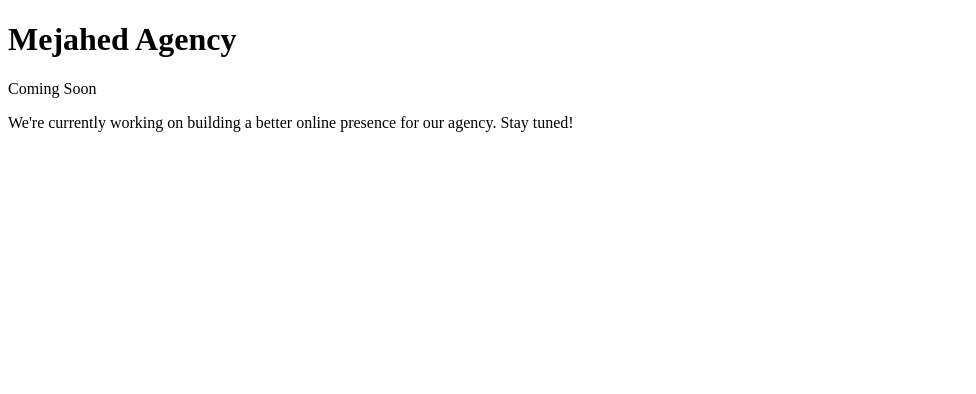
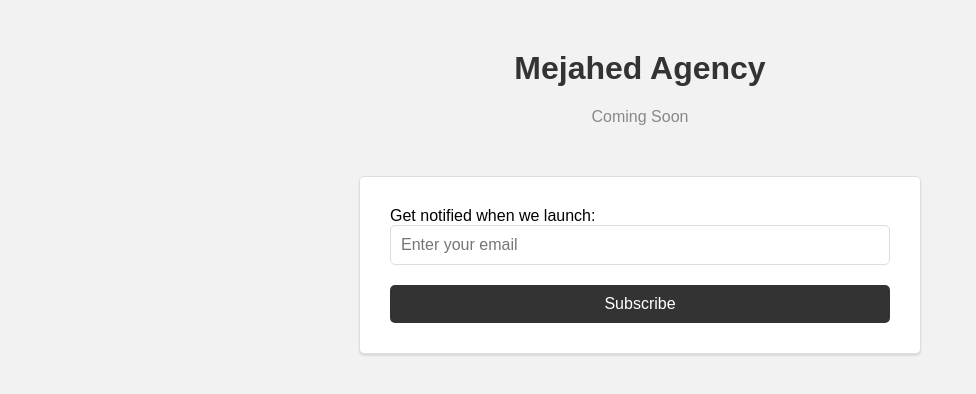
Before and after one commit to MEJAHEDS/mejahed-agency, a plain HTML site: page index.html in a window 1280 px wide. Shown: the whole page, without its empty margins (0-976 px from the left). Drawn offline with Linux system fonts and the light colour scheme.

Commit message:
index.html coming soon

```diff
--- a/index.html
+++ b/index.html
@@ -2,14 +2,74 @@
 <html>
   <head>
     <meta charset="UTF-8">
-    <title>Mejahed Agency - Coming Soon</title>
-    <link rel="stylesheet" type="text/css" href="style.css">
+    <title>Mejahed Agency | Coming Soon</title>
+    <style>
+      /* Add some styles for visual appeal */
+      body {
+        background-color: #f2f2f2;
+        font-family: Arial, sans-serif;
+        text-align: center;
+      }
+
+      h1 {
+        color: #333;
+        margin-top: 50px;
+      }
+
+      p {
+        color: #888;
+        margin-bottom: 50px;
+      }
+
+      /* Style the form */
+      .form-container {
+        background-color: #fff;
+        border: 1px solid #ddd;
+        border-radius: 5px;
+        box-shadow: 0 2px 2px rgba(0, 0, 0, 0.1);
+        display: inline-block;
+        padding: 30px;
+        text-align: left;
+        width: 500px;
+      }
+
+      input[type="email"] {
+        border: 1px solid #ddd;
+        border-radius: 5px;
+        box-sizing: border-box;
+        display: block;
+        font-size: 16px;
+        padding: 10px;
+        width: 100%;
+      }
+
+      input[type="submit"] {
+        background-color: #333;
+        border: none;
+        border-radius: 5px;
+        color: #fff;
+        cursor: pointer;
+        display: block;
+        font-size: 16px;
+        margin-top: 20px;
+        padding: 10px;
+        width: 100%;
+      }
+
+      input[type="submit"]:hover {
+        background-color: #111;
+      }
+    </style>
   </head>
   <body>
-    <div class="container">
-      <h1>Mejahed Agency</h1>
-      <p>Coming Soon</p>
-      <p>We're currently working on building a better online presence for our agency. Stay tuned!</p>
+    <h1>Mejahed Agency</h1>
+    <p>Coming Soon</p>
+    <div class="form-container">
+      <form action="#">
+        <label for="email">Get notified when we launch:</label>
+        <input type="email" id="email" placeholder="Enter your email">
+        <input type="submit" value="Subscribe">
+      </form>
     </div>
   </body>
 </html>
```
